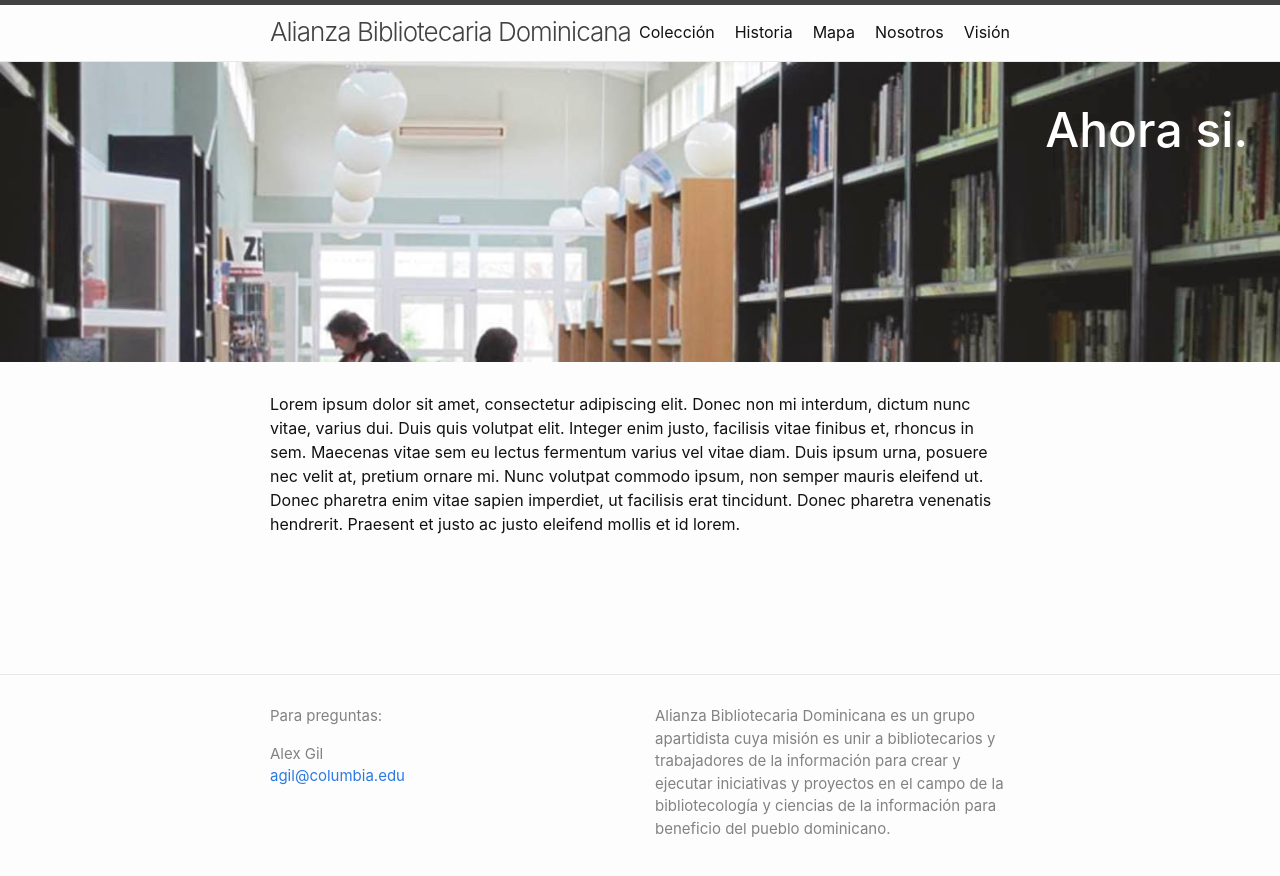
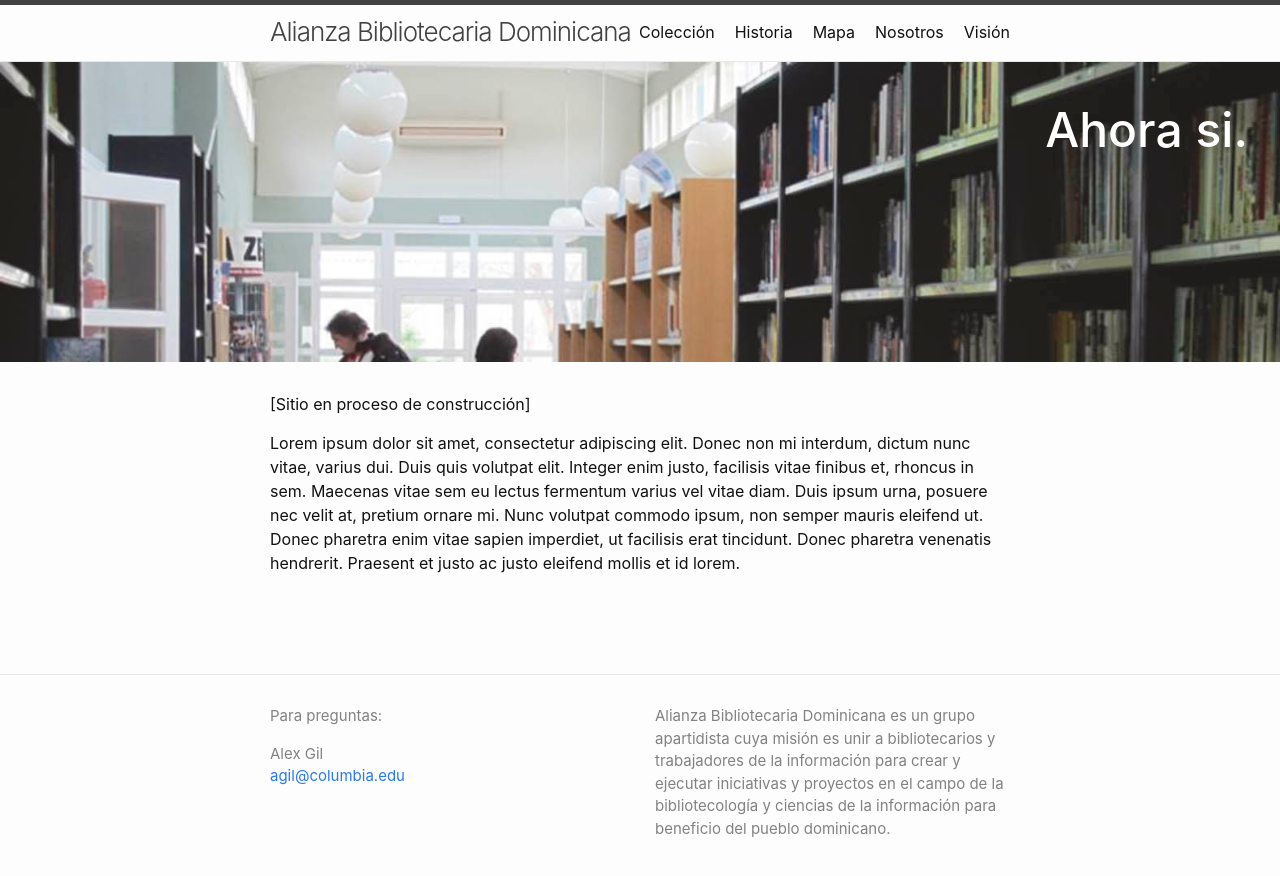
Before and after one commit to elotroalex/abd, a Jekyll site: the page built from index.md, in a window 1280 px wide. Shown: the top 876 px of the page. Built offline with Jekyll 4.4.1, drawn with Linux system fonts in a browser that asks for light colours.

Commit message:
site under construction

```diff
--- a/index.md
+++ b/index.md
@@ -8,4 +8,6 @@
 layout: home
 ---
 
+[Sitio en proceso de construcción]
+
 Lorem ipsum dolor sit amet, consectetur adipiscing elit. Donec non mi interdum, dictum nunc vitae, varius dui. Duis quis volutpat elit. Integer enim justo, facilisis vitae finibus et, rhoncus in sem. Maecenas vitae sem eu lectus fermentum varius vel vitae diam. Duis ipsum urna, posuere nec velit at, pretium ornare mi. Nunc volutpat commodo ipsum, non semper mauris eleifend ut. Donec pharetra enim vitae sapien imperdiet, ut facilisis erat tincidunt. Donec pharetra venenatis hendrerit. Praesent et justo ac justo eleifend mollis et id lorem.
```
Also changed, not shown: historia.md (+2 -0 lines), vision.md (line endings or trailing spaces).
